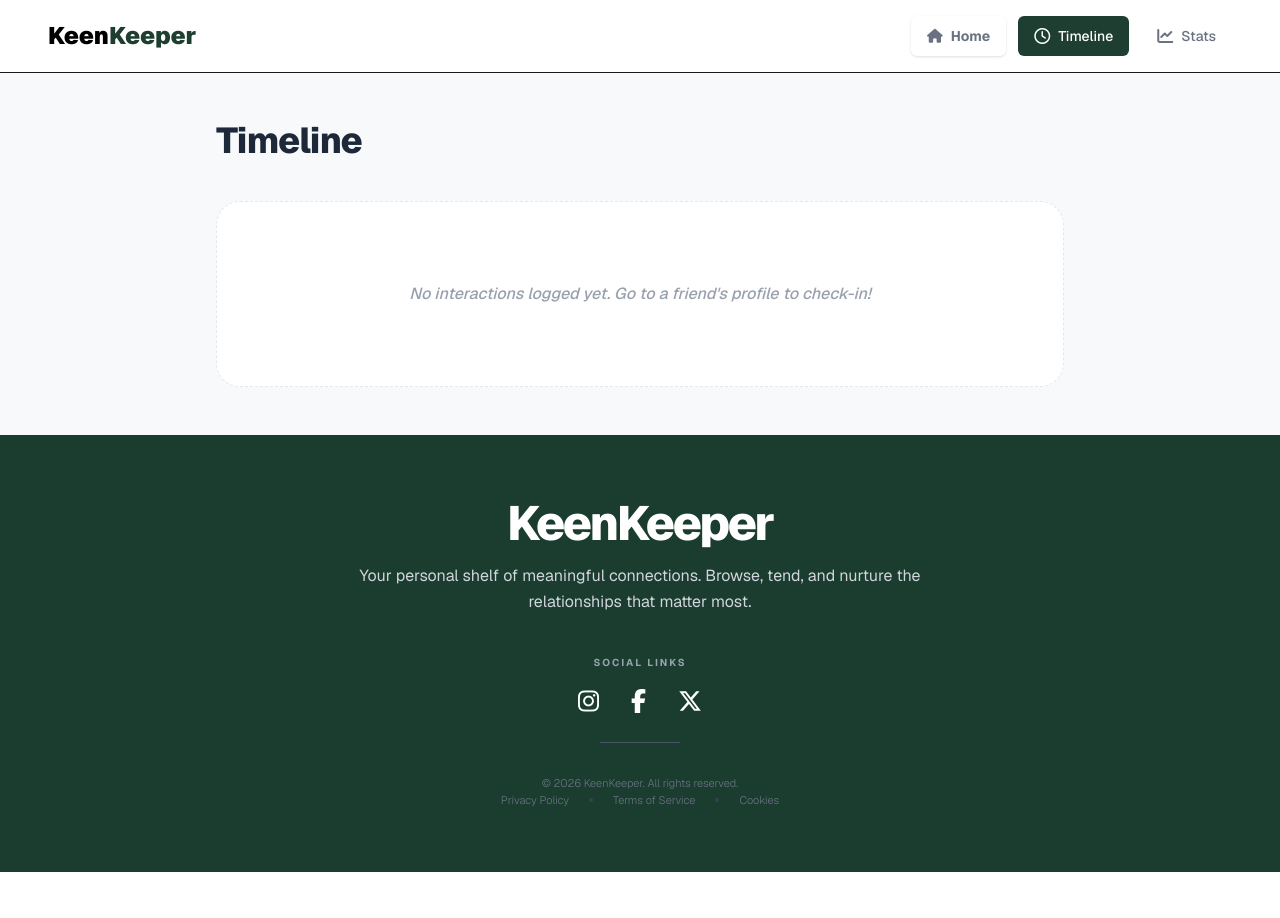
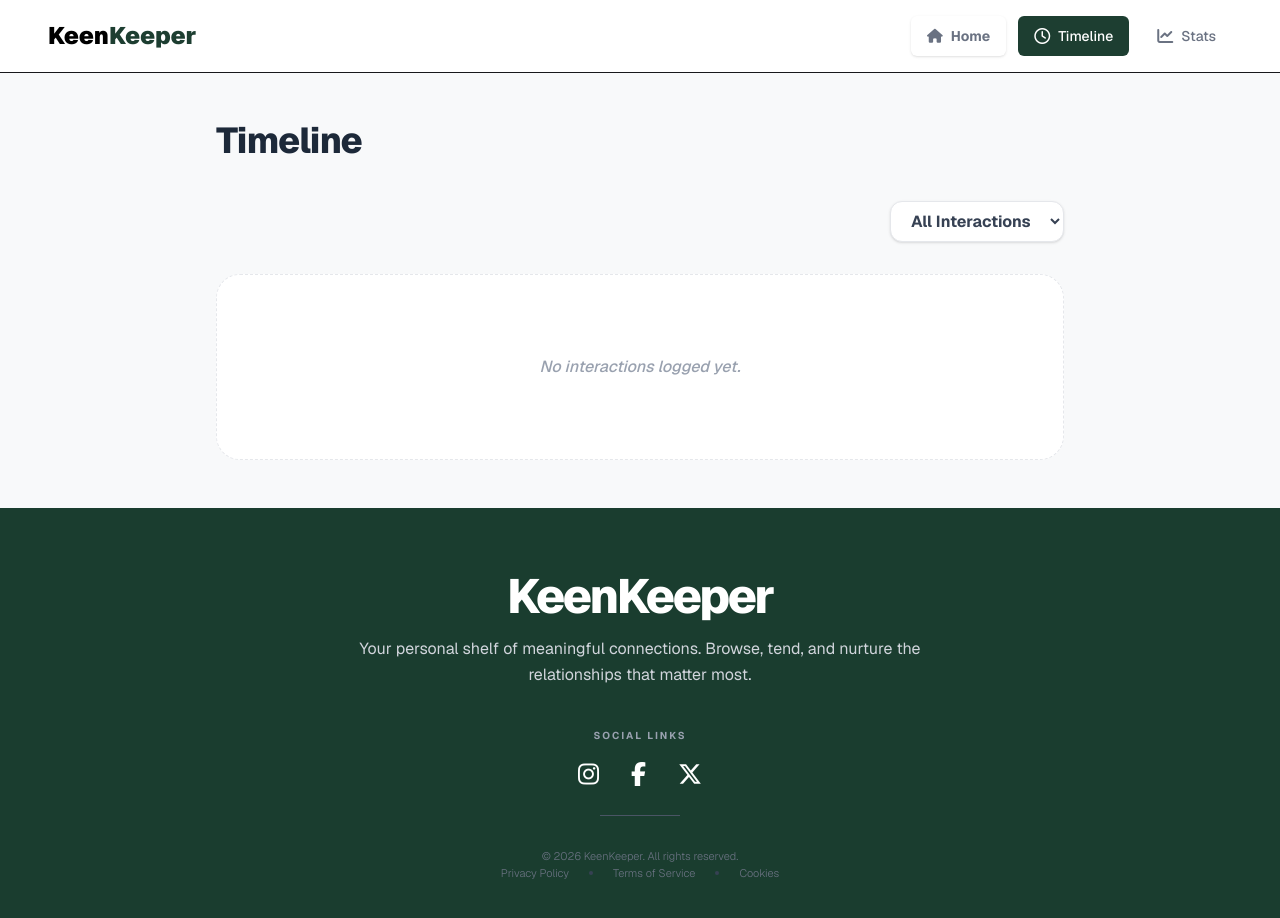
Before and after one commit to mahzabin-sayeka/KinKeeper-A7Project, a React (Vite) app: page /timeline in a window 1280 px wide. Shown: the top 918 px of the page. Before the commit the page ends 872 px from the top, so only its background shows below. Built offline with nearby package versions, Linux system fonts and the light colour scheme.

Commit message:
Timeline Dropdown

```diff
--- a/src/Components/Timeline.jsx
+++ b/src/Components/Timeline.jsx
@@ -1,23 +1,49 @@
+// filter state manage er jonno
+import { useState } from "react";
+
 import { useFriends } from "./FriendContext";
 
 const Timeline = () => {
   const { timeline } = useFriends();
+  const [filter, setFilter] = useState("All"); //new
+
+  // new
+  const filteredTimeline = timeline.filter((item) => {
+    if (filter === "All") return true;
+    return item.type === filter;
+  });
 
   return (
     <div className="max-w-4xl mx-auto px-6 py-12">
       {/* Page Title */}
       <h1 className="text-4xl font-extrabold text-[#1D2939] mb-10 tracking-tight">Timeline</h1>
 
+      {/* Filter Box: Heading er niche */}
+      <div className="mb-8 flex justify-end">
+        <select
+          value={filter}
+          onChange={(e) => setFilter(e.target.value)}
+          className="px-4 py-2 border border-gray-200 rounded-xl bg-white text-gray-700 font-bold focus:outline-none focus:border-[#1D3E31] shadow-sm transition-all"
+        >
+          <option value="All">All Interactions</option>
+          <option value="Call">Calls</option>
+          <option value="Text">Messages</option>
+          <option value="Video">Video Calls</option>
+        </select>
+      </div>
+
       {/* if no data., */}
-      {timeline.length === 0 ? (
+      {filteredTimeline.length === 0 ? (
         <div className="text-center py-20 bg-white rounded-3xl border border-dashed border-gray-200">
-          <p className="text-gray-400 font-medium italic">No interactions logged yet. Go to a friend's profile to check-in!</p>
+          <p className="text-gray-400 font-medium italic">
+            {filter === "All" ? "No interactions logged yet." : `No ${filter} interactions found.`}
+          </p>
         </div>
       ) : (
 
-        // timeline list
+        // timeline list (filtered)
         <div className="space-y-4">
-          {timeline.map((item) => (
+          {filteredTimeline.map((item) => (
             <div
               key={item.id}
               className="bg-white p-6 rounded-2xl border border-gray-100 shadow-sm flex items-center justify-between hover:shadow-md transition-all duration-300"
```
